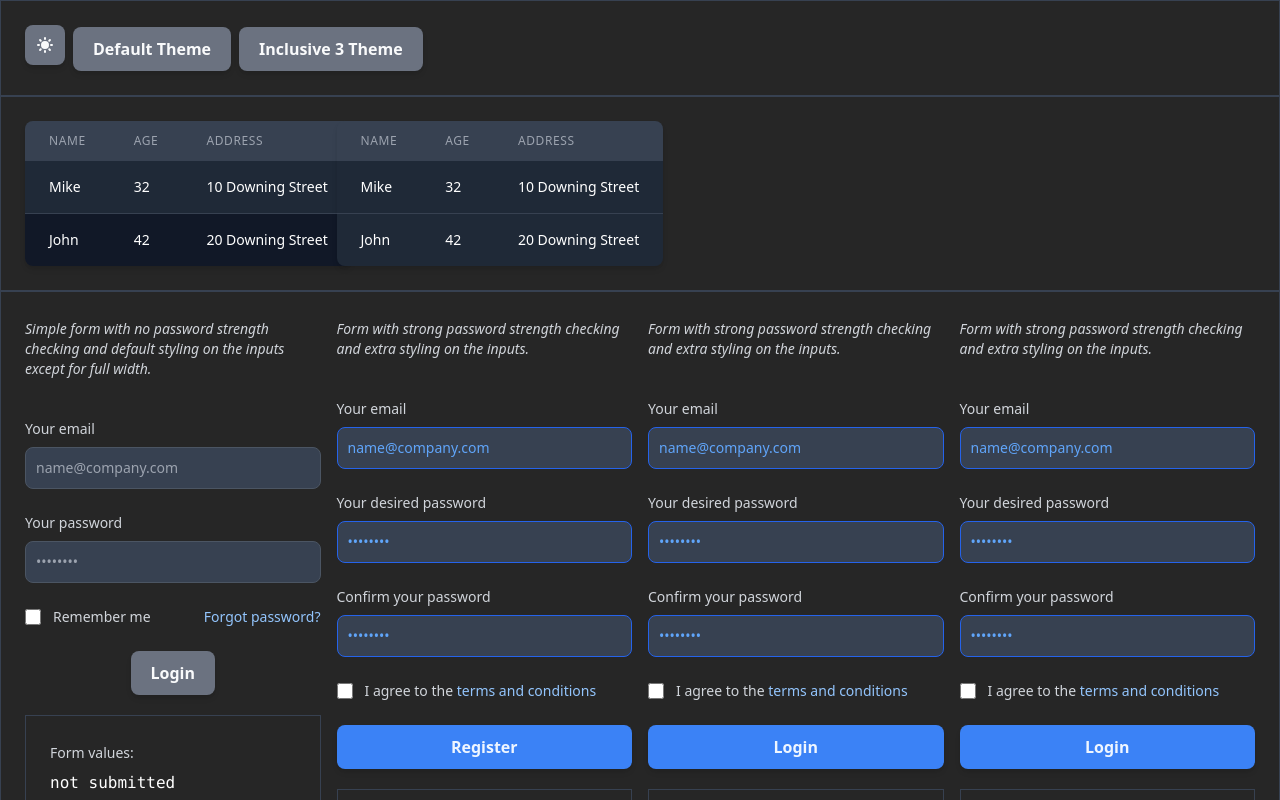
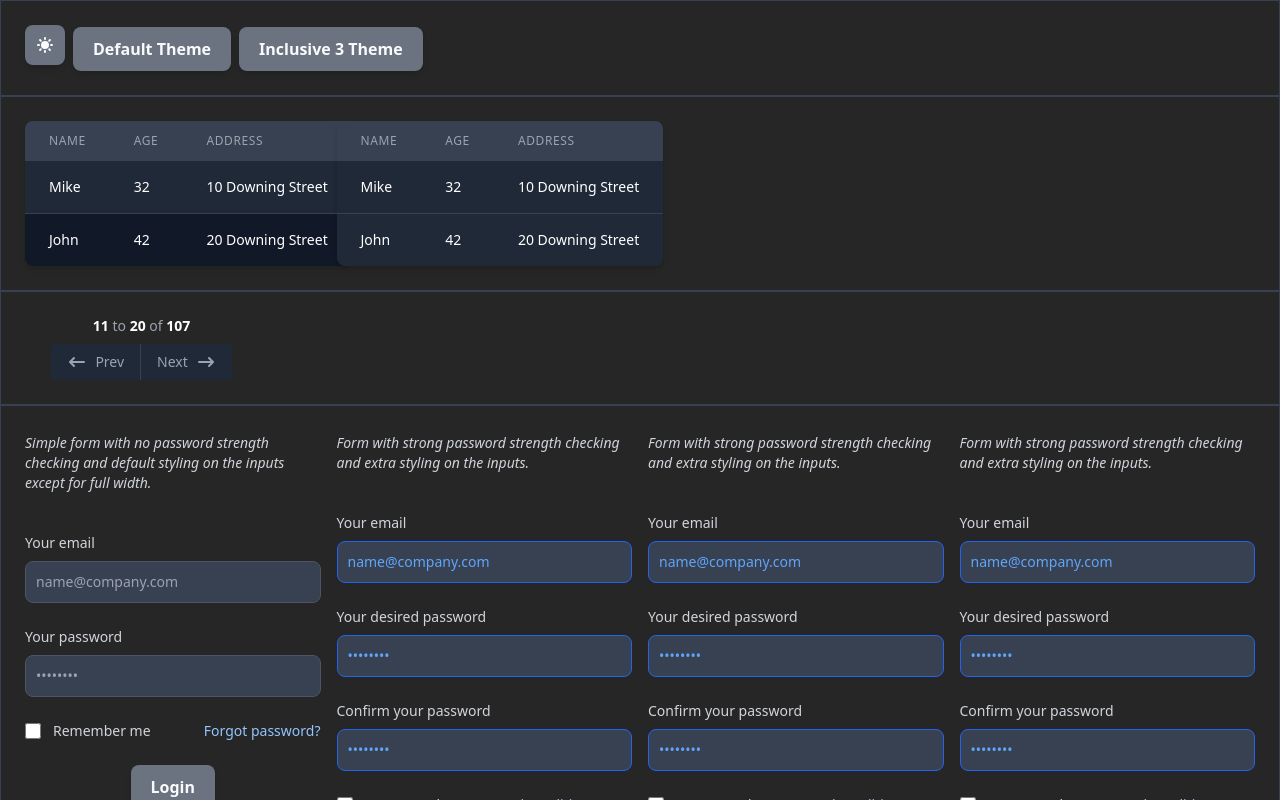
Before and after one commit to edadma/react-tailwind, a React (Create React App) app: page / in a window 1280 px wide. Shown: the top 800 px of the page. Built offline with nearby package versions, Linux system fonts and the light colour scheme.

Commit message:
start coding Pagination

```diff
--- a/src/Demo.tsx
+++ b/src/Demo.tsx
@@ -23,6 +23,7 @@ import {
   Center,
   Between,
   Table,
+  Pagination,
 } from './index'
 import { ThemeProvider } from './ThemeProvider'
 import { DefaultTheme } from './themes/DefaultTheme'
@@ -84,6 +85,11 @@ export const Demo: React.FC = () => {
           <Grid cols={4}>
             <Table striped hoverable columns={columns} data={data} />
             <Table columns={columns} data={data} />
+          </Grid>
+        </Card>
+        <Card>
+          <Grid cols={5}>
+            <Pagination current={2} pageSize={10} total={107} />
           </Grid>
         </Card>
         <Card>
--- /dev/null
+++ b/src/Pagination.tsx
@@ -0,0 +1,78 @@
+import React, { FC, useState } from 'react'
+import { useTheme } from './ThemeProvider'
+
+interface PaginationProps {
+  current?: number
+  pageSize?: number
+  total: number
+  prev?: string
+  next?: string
+  onChange?: (page: number) => void
+}
+
+export const Pagination: FC<PaginationProps> = (props) => {
+  const { current = 1, pageSize = 50, total, prev = 'Prev', next = 'Next', onChange } = props
+  const { theme } = useTheme()
+  const [page, setPage] = useState(current)
+
+  function handleChange(n: number) {
+    setPage(page + n)
+
+    if (onChange) onChange(page + n)
+  }
+
+  return (
+    <div className="flex flex-col items-center">
+      <span className="text-sm text-gray-700 dark:text-gray-400">
+        <span className="font-semibold text-gray-900 dark:text-white">
+          {(page - 1) * pageSize + 1}
+        </span>{' '}
+        to{' '}
+        <span className="font-semibold text-gray-900 dark:text-white">
+          {page * pageSize > total ? total : page * pageSize}
+        </span>{' '}
+        of <span className="font-semibold text-gray-900 dark:text-white">{total}</span>
+      </span>
+      <div className="inline-flex mt-2 xs:mt-0">
+        <button
+          disabled={page === 1}
+          onClick={() => handleChange(-1)}
+          className="inline-flex items-center py-2 px-4 text-sm font-medium text-white bg-gray-800 rounded-l hover:bg-gray-900 dark:bg-gray-800 dark:border-gray-700 dark:text-gray-400 dark:hover:bg-gray-700 dark:hover:text-white"
+        >
+          <svg
+            className="mr-2 w-5 h-5"
+            fill="currentColor"
+            viewBox="0 0 20 20"
+            xmlns="http://www.w3.org/2000/svg"
+          >
+            <path
+              fillRule="evenodd"
+              d="M7.707 14.707a1 1 0 01-1.414 0l-4-4a1 1 0 010-1.414l4-4a1 1 0 011.414 1.414L5.414 9H17a1 1 0 110 2H5.414l2.293 2.293a1 1 0 010 1.414z"
+              clipRule="evenodd"
+            />
+          </svg>
+          {prev}
+        </button>
+        <button
+          disabled={page === Math.ceil(total / pageSize)}
+          onClick={() => handleChange(1)}
+          className="inline-flex items-center py-2 px-4 text-sm font-medium text-white bg-gray-800 rounded-r border-0 border-l border-gray-700 hover:bg-gray-900 dark:bg-gray-800 dark:border-gray-700 dark:text-gray-400 dark:hover:bg-gray-700 dark:hover:text-white"
+        >
+          {next}
+          <svg
+            className="ml-2 w-5 h-5"
+            fill="currentColor"
+            viewBox="0 0 20 20"
+            xmlns="http://www.w3.org/2000/svg"
+          >
+            <path
+              fillRule="evenodd"
+              d="M12.293 5.293a1 1 0 011.414 0l4 4a1 1 0 010 1.414l-4 4a1 1 0 01-1.414-1.414L14.586 11H3a1 1 0 110-2h11.586l-2.293-2.293a1 1 0 010-1.414z"
+              clipRule="evenodd"
+            />
+          </svg>
+        </button>
+      </div>
+    </div>
+  )
+}
--- a/src/Table.tsx
+++ b/src/Table.tsx
@@ -1,12 +1,5 @@
 import React, { FC } from 'react'
-import { Card } from './Card'
-import { Space } from './Space'
-import { ModeSwitcher } from './ModeSwitcher'
-import { ThemeSwitcher } from './ThemeSwitcher'
-import { DefaultTheme } from './themes/DefaultTheme'
-import { CB3Theme } from './themes/CB3Theme'
-import { optionProps, ThemeProvider, useTheme } from './ThemeProvider'
-import { ModeProvider } from './ModeProvider'
+import { optionProps, useTheme } from './ThemeProvider'
 
 export interface TableColumn {
   title: React.ReactNode
@@ -24,11 +17,11 @@ interface TableProps
 }
 
 export const Table: FC<TableProps> = (props) => {
-  const { columns, data, bordered, striped, hoverable, ...other } = props
+  const { className, columns, data, bordered, striped, hoverable, ...other } = props
   const { theme } = useTheme()
 
   return (
-    <table className={theme.component.table.style.table} {...other}>
+    <table className={`${theme.component.table.style.table} ${className || ''}`} {...other}>
       <thead className={theme.component.table.style.thead}>
         <tr>
           {columns.map(({ title, index, key }, ind) => (
--- a/src/index.tsx
+++ b/src/index.tsx
@@ -29,3 +29,4 @@ export { Link } from './Link'
 export { Center } from './Center'
 export { Between } from './Between'
 export { Table } from './Table'
+export { Pagination } from './Pagination'
--- a/src/themes/DefaultTheme.ts
+++ b/src/themes/DefaultTheme.ts
@@ -499,7 +499,7 @@ export const DefaultTheme = {
     table: {
       style: {
         table: 'overflow-hidden rounded-lg shadow-md',
-        thead: 'bg-gray-50 dark:bg-gray-700',
+        thead: 'bg-gray-100 dark:bg-gray-700',
         th: 'py-3 px-6 text-xs font-medium tracking-wider text-left text-gray-700 uppercase dark:text-gray-400',
         tr: 'bg-white dark:bg-gray-800',
         trStriped: 'odd:bg-white even:bg-gray-50 odd:dark:bg-gray-800 even:dark:bg-gray-900',
@@ -507,7 +507,7 @@ export const DefaultTheme = {
         td: 'py-4 px-6 text-sm font-medium text-gray-900 whitespace-nowrap dark:text-white',
       },
       options: {
-        hoverable: 'hover:bg-gray-700 dark:hover:bg-gray-700',
+        hoverable: 'hover:bg-gray-200 dark:hover:bg-gray-700',
       },
       default: {
         hoverable: false,
```
